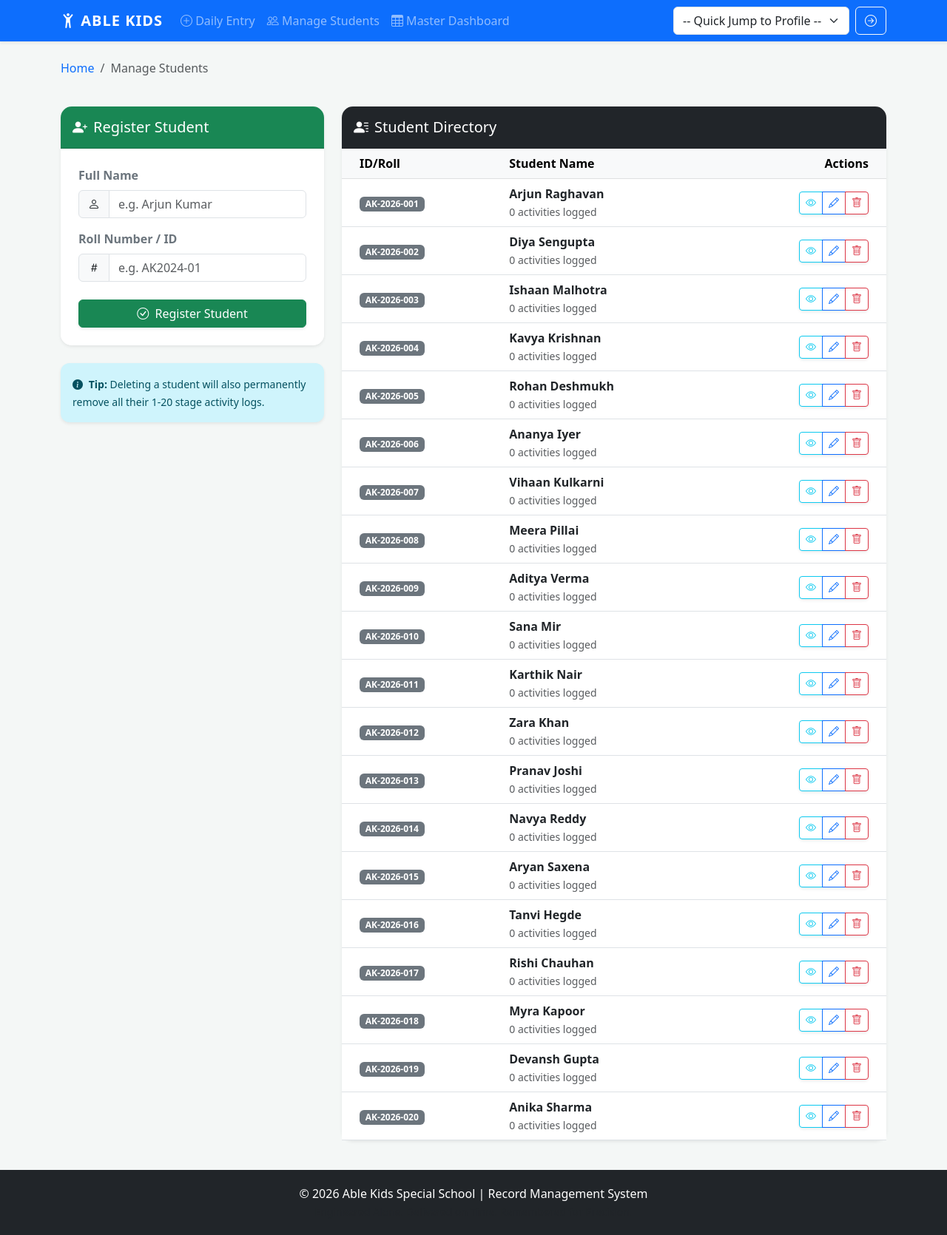
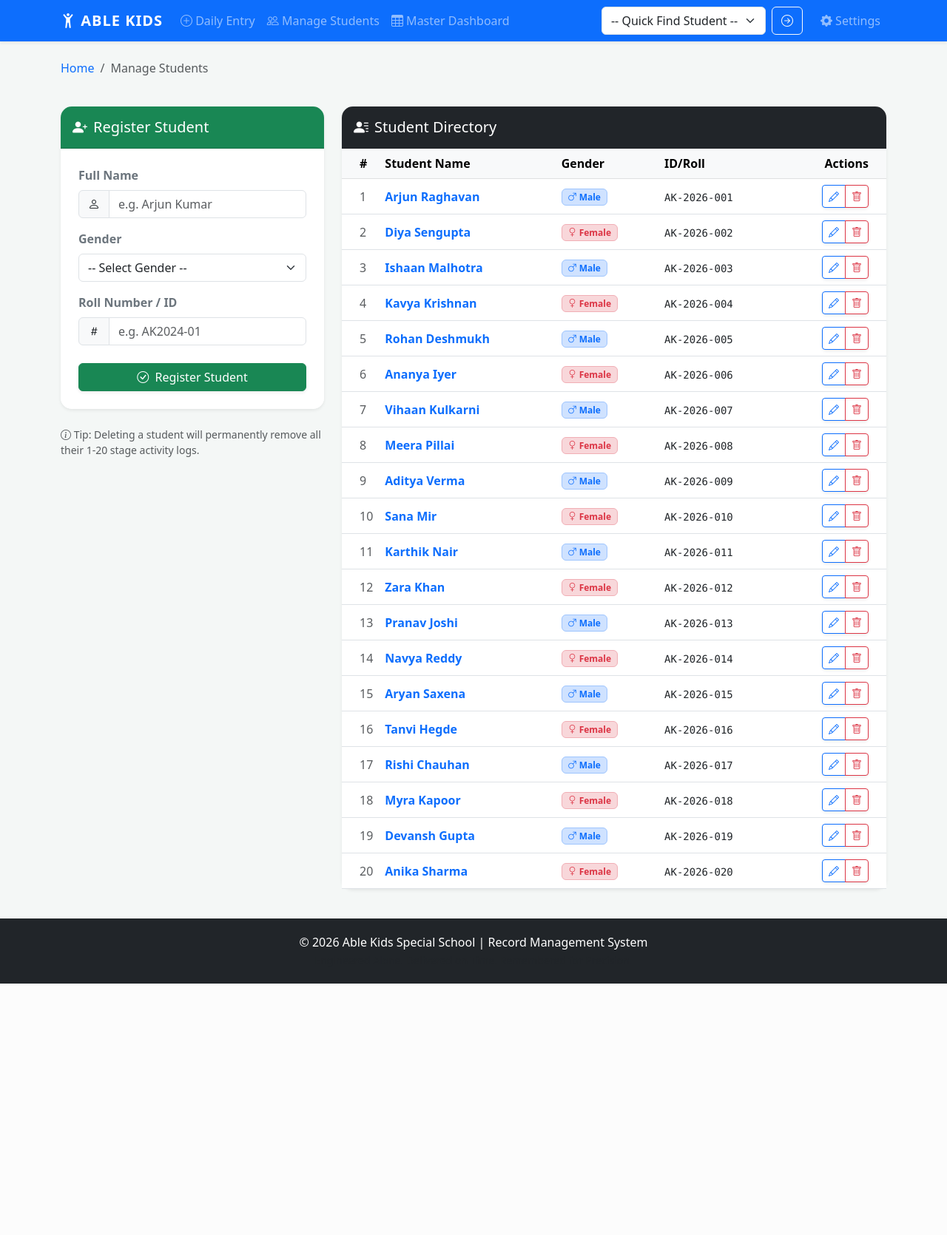
Before and after one commit to madhan96p/able_kids_app, a Flask app: page /students in a window 1280 px wide. Shown: the whole page at 74% size. After the commit the page ends 1330 px from the top, so only its background shows below. Run offline with Flask 3, Linux system fonts and the light colour scheme; data comes from the database, SQL or seed files in the repository; both versions use the stored data as it was after the commit.

Commit message:
Tracker Update

```diff
--- a/app.py
+++ b/app.py
@@ -17,7 +17,7 @@ class Student(db.Model):
     id = db.Column(db.Integer, primary_key=True)
     name = db.Column(db.String(100), nullable=False)
     roll_no = db.Column(db.String(20), unique=True)
-    # Cascade delete: Deleting a student removes all their activity records
+    gender = db.Column(db.String(10))  # New Column: Male, Female, Other
     records = db.relationship(
         'DailyActivity', backref='student', cascade="all, delete-orphan", lazy=True)
 
@@ -45,19 +45,47 @@ def inject_students():
     return dict(students_list=all_students)
 
 
+@app.context_processor
+def inject_global_data():
+    all_students = Student.query.order_by(Student.name).all()
+
+    # Fetch stages from DB
+    stages_config = AppConfig.query.filter_by(key='total_stages').first()
+    max_stages = stages_config.value if stages_config else 20
+
+    return dict(
+        students_list=all_students,
+        # Now {{ total_stages }} works in ANY html file
+        total_stages=max_stages
+    )
+
+
 @app.route('/')
 def index():
-    # Look for the 'search' ID sent by the dropdown
-    search_id = request.args.get('search')
+    # 1. Get all categories from DB
+    categories = BehavioralCategory.query.all()
 
-    if search_id:
-        # If an ID was sent, filter the list to show ONLY that student
-        students = Student.query.filter_by(id=search_id).all()
-    else:
-        # Otherwise, show all students as usual
-        students = Student.query.all()
+    # 2. Get the actual count (e.g., if Niru added a 19th one, it shows 19)
+    category_count = len(categories)
 
-    return render_template('index.html', students=students)
+    # 3. Get the Max Stages from settings
+    stages_config = AppConfig.query.filter_by(key='total_stages').first()
+    max_val = stages_config.value if stages_config else 20
+
+    # Send students, categories, count, and max_val to the HTML
+    students = Student.query.all()
+    return render_template('index.html',
+                           students=students,
+                           categories_list=categories,
+                           cat_count=category_count,
+                           total_stages=max_val)
+
+
+@app.context_processor
+def inject_global_vars():
+    # This makes {{ total_stages }} available in base.html, dashboard.html, etc.
+    config = AppConfig.query.filter_by(key='total_stages').first()
+    return dict(total_stages=config.value if config else 20)
 
 
 @app.route('/add_activity', methods=['POST'])
@@ -98,10 +126,13 @@ def dashboard():
     return render_template('dashboard.html', activities=activities)
 
 # New Models
+
+
 class BehavioralCategory(db.Model):
     id = db.Column(db.Integer, primary_key=True)
     name = db.Column(db.String(100), unique=True, nullable=False)
-    group = db.Column(db.String(50)) # e.g., "Physical", "Social"
+    group = db.Column(db.String(50))  # e.g., "Physical", "Social"
+
 
 class AppConfig(db.Model):
     id = db.Column(db.Integer, primary_key=True)
@@ -109,20 +140,31 @@ class AppConfig(db.Model):
     value = db.Column(db.Integer)
 
 # --- Settings Route ---
+
+
 @app.route('/settings', methods=['GET', 'POST'])
 def settings():
     if request.method == 'POST':
-        # Update Total Stages
+        # Update Total Stages logic...
         new_stages = request.form.get('total_stages')
         config = AppConfig.query.filter_by(key='total_stages').first()
         if config:
             config.value = int(new_stages)
             db.session.commit()
-            flash("Settings Updated!", "success")
+            flash(f"Maximum stages updated to {new_stages}!", "success")
 
-    categories = BehavioralCategory.query.all()
+    # UPDATE: Order by group then name so the Serial Numbers (1-18)
+    # follow a logical category order (Physical, then Self-Help, etc.)
+    categories = BehavioralCategory.query.order_by(
+        BehavioralCategory.group, BehavioralCategory.name).all()
+
     stages_config = AppConfig.query.filter_by(key='total_stages').first()
-    return render_template('settings.html', categories=categories, stages=stages_config.value if stages_config else 20)
+    current_stages = stages_config.value if stages_config else 20
+
+    return render_template('settings.html',
+                           categories=categories,
+                           stages=current_stages)
+
 
 @app.route('/settings/add_category', methods=['POST'])
 def add_category():
@@ -134,6 +176,7 @@ def add_category():
         db.session.commit()
         flash(f"Category '{name}' added!", "success")
     return redirect(url_for('settings'))
+
 
 @app.route('/delete_record/<int:id>')
 def delete_record(id):
@@ -154,14 +197,12 @@ def manage_students():
 @app.route('/add_student', methods=['POST'])
 def add_student():
     name = request.form.get('name')
-    roll = request.form.get('roll_no')
-    if Student.query.filter_by(roll_no=roll).first():
-        flash("Roll number already exists!", "danger")
-    else:
-        new_student = Student(name=name, roll_no=roll)
-        db.session.add(new_student)
-        db.session.commit()
-        flash(f"Student {name} registered!", "success")
+    roll_no = request.form.get('roll_no')
+    gender = request.form.get('gender')  # Get gender from form
+
+    new_student = Student(name=name, roll_no=roll_no, gender=gender)
+    db.session.add(new_student)
+    db.session.commit()
     return redirect(url_for('manage_students'))
 
 
@@ -181,10 +222,20 @@ def edit_student_page(id):
     return render_template('edit_student.html', student=student)
 
 
+@app.route('/settings/delete_category/<int:id>')
+def delete_category(id):
+    cat = BehavioralCategory.query.get_or_404(id)
+    db.session.delete(cat)
+    db.session.commit()
+    flash(f"Category '{cat.name}' removed.", "warning")
+    return redirect(url_for('settings'))
+
+
 @app.route('/update_student/<int:id>', methods=['POST'])
 def update_student(id):
     student = Student.query.get_or_404(id)
     student.name = request.form.get('name')
+    student.gender = request.form.get('gender') # Add this line
     student.roll_no = request.form.get('roll_no')
     db.session.commit()
     flash("Student profile updated!", "info")
@@ -209,3 +260,24 @@ def update_record(record_id):
 
 if __name__ == '__main__':
     app.run(debug=True)
+
+with app.app_context():
+    db.create_all()
+
+    # Seed Default Categories only if the table is empty
+    if not BehavioralCategory.query.first():
+        default_categories = [
+            ("Gross Motor", "Physical"), ("Fine Motor", "Physical"),
+            ("Locomotion", "Physical"), ("Occupation", "Physical"),
+            ("Eating/Drinking", "Self-Help"), ("Dressing", "Self-Help"),
+            ("Grooming", "Self-Help"), ("Toileting", "Self-Help"),
+            ("Self-Help General", "Self-Help"), ("Communication", "Social"),
+            ("Social Interaction", "Social"), ("Self-Direction", "Social"),
+            ("Socialization", "Social"), ("Reading", "Academic"),
+            ("Writing", "Academic"), ("Numbers", "Academic"),
+            ("Money", "Academic"), ("Time", "Academic")
+        ]
+        for name, gp in default_categories:
+            db.session.add(BehavioralCategory(name=name, group=gp))
+        db.session.commit()
+        print("Database Seeded with 18 Categories!")
--- a/templates/base.html
+++ b/templates/base.html
@@ -32,27 +32,22 @@
         }
 
         .alert-container {
-            position: absolute;
-            top: 70px;
-            right: 20px;
+            position: sticky;
+            top: 0;
             z-index: 1050;
-            min-width: 300px;
         }
     </style>
 </head>
 
 <body>
-
     <nav class="navbar navbar-expand-lg navbar-dark bg-primary shadow-sm">
         <div class="container">
             <a class="navbar-brand" href="/">
                 <i class="bi bi-person-arms-up"></i> ABLE KIDS
             </a>
-
             <button class="navbar-toggler" type="button" data-bs-toggle="collapse" data-bs-target="#navbarNav">
                 <span class="navbar-toggler-icon"></span>
             </button>
-
             <div class="collapse navbar-collapse" id="navbarNav">
                 <ul class="navbar-nav me-auto">
                     <li class="nav-item">
@@ -66,21 +61,35 @@
                     </li>
                 </ul>
 
-                <form class="d-flex" onsubmit="window.location.href='/student/' + this.search.value; return false;">
-                    <select class="form-select me-2" name="search">
-                        <option value="">-- Quick Jump to Profile --</option>
+                <form class="d-flex me-3"
+                    onsubmit="window.location.href='/student/' + this.search.value; return false;">
+                    <select class="form-select me-2" name="search" style="min-width: 180px;">
+                        {% if students_list %}
+                        <option value="">-- Quick Find Student --</option>
                         {% for s in students_list %}
                         <option value="{{ s.id }}">{{ s.name }}</option>
                         {% endfor %}
+                        {% else %}
+                        <option value="">No Students Registered</option>
+                        {% endif %}
                     </select>
-                    <button class="btn btn-outline-light" type="submit"><i
-                            class="bi bi-arrow-right-circle"></i></button>
+                    <button class="btn btn-outline-light" type="submit" {% if not students_list %}disabled{% endif %}>
+                        <i class="bi bi-arrow-right-circle"></i>
+                    </button>
                 </form>
+
+                <ul class="navbar-nav">
+                    <li class="nav-item">
+                        <a class="nav-link" href="/settings" title="Admin Settings">
+                            <i class="bi bi-gear-fill"></i> Settings
+                        </a>
+                    </li>
+                </ul>
             </div>
         </div>
     </nav>
 
-    <div class="container mt-3">
+    <div class="container mt-3 alert-container">
         {% with messages = get_flashed_messages(with_categories=true) %}
         {% if messages %}
         {% for category, message in messages %}
--- a/templates/index.html
+++ b/templates/index.html
@@ -31,7 +31,7 @@
 
                         <div class="mb-4">
                             <label class="form-label fw-bold text-secondary">
-                                <i class="bi bi-grid-fill me-1"></i> Behavioral Category (Full 18 Domains)
+                                <i class="bi bi-grid-fill me-1"></i> Behavioral Category (Full {{ cat_count }} Domains)
                             </label>
                             <select name="category" class="form-select border-primary-subtle" required>
                                 <optgroup label="Physical & Motor Skills">
@@ -68,10 +68,10 @@
 
                         <div class="mb-4">
                             <label class="form-label fw-bold text-secondary">
-                                <i class="bi bi-graph-up-arrow me-1"></i> Current Stage (1 - 20)
+                                <i class="bi bi-bar-chart-steps me-1"></i> Progress Stage (1 to {{ total_stages }})
                             </label>
                             <input type="number" name="stage" class="form-control border-primary-subtle" min="1"
-                                max="20" placeholder="Enter level (1-20)" required>
+                                max="{{ total_stages }}" placeholder="Enter level (1-{{ total_stages }})" required>
                             <div class="form-text text-info">
                                 <i class="bi bi-info-circle"></i> Refer to the behavioral profile chart for exact stage
                                 mapping.
--- a/templates/manage_students.html
+++ b/templates/manage_students.html
@@ -18,14 +18,25 @@
                             <label class="form-label fw-bold text-secondary">Full Name</label>
                             <div class="input-group">
                                 <span class="input-group-text bg-light"><i class="bi bi-person"></i></span>
-                                <input type="text" name="name" class="form-control" placeholder="e.g. Arjun Kumar" required>
+                                <input type="text" name="name" class="form-control" placeholder="e.g. Arjun Kumar"
+                                    required>
                             </div>
+                        </div>
+                        <div class="mb-3">
+                            <label class="form-label fw-bold text-secondary">Gender</label>
+                            <select name="gender" class="form-select" required>
+                                <option value="">-- Select Gender --</option>
+                                <option value="Male">Male</option>
+                                <option value="Female">Female</option>
+                                <option value="Other">Other</option>
+                            </select>
                         </div>
                         <div class="mb-3">
                             <label class="form-label fw-bold text-secondary">Roll Number / ID</label>
                             <div class="input-group">
                                 <span class="input-group-text bg-light"><i class="bi bi-hash"></i></span>
-                                <input type="text" name="roll_no" class="form-control" placeholder="e.g. AK2024-01" required>
+                                <input type="text" name="roll_no" class="form-control" placeholder="e.g. AK2024-01"
+                                    required>
                             </div>
                         </div>
                         <button type="submit" class="btn btn-success w-100 shadow-sm mt-2">
@@ -35,9 +46,10 @@
                 </div>
             </div>
 
-            <div class="alert alert-info border-0 shadow-sm" style="border-radius: 12px;">
-                <small><i class="bi bi-info-circle-fill me-1"></i> <strong>Tip:</strong> Deleting a student will also permanently remove all their 1-20 stage activity logs.</small>
-            </div>
+            <p class="text-muted small">
+                <i class="bi bi-info-circle"></i> Tip: Deleting a student will permanently remove all their 1-{{
+                total_stages }} stage activity logs.
+            </p>
         </div>
 
         <div class="col-md-8">
@@ -49,31 +61,45 @@
                     <table class="table table-hover align-middle mb-0">
                         <thead class="table-light">
                             <tr>
-                                <th class="ps-4">ID/Roll</th>
+                                <th class="ps-4" style="width: 50px;">#</th>
                                 <th>Student Name</th>
+                                <th>Gender</th>
+                                <th>ID/Roll</th>
                                 <th class="text-end pe-4">Actions</th>
                             </tr>
                         </thead>
                         <tbody>
                             {% for s in students %}
                             <tr>
-                                <td class="ps-4"><span class="badge bg-secondary">{{ s.roll_no }}</span></td>
+                                <td class="ps-4 text-muted">{{ loop.index }}</td>
                                 <td>
-                                    <div class="fw-bold text-dark">{{ s.name }}</div>
-                                    <small class="text-muted">{{ s.records|length }} activities logged</small>
+                                    <span class="fw-bold text-primary">{{ s.name }}</span>
                                 </td>
+                                <td>
+                                    {% if s.gender == 'Male' %}
+                                    <span class="badge bg-primary-subtle text-primary border border-primary-subtle">
+                                        <i class="bi bi-gender-male"></i> Male
+                                    </span>
+                                    {% elif s.gender == 'Female' %}
+                                    <span class="badge bg-danger-subtle text-danger border border-danger-subtle">
+                                        <i class="bi bi-gender-female"></i> Female
+                                    </span>
+                                    {% else %}
+                                    <span class="badge bg-secondary-subtle text-secondary border">
+                                        {{ s.gender or 'N/A' }}
+                                    </span>
+                                    {% endif %}
+                                </td>
+                                <td><code class="text-dark">{{ s.roll_no }}</code></td>
                                 <td class="text-end pe-4">
                                     <div class="btn-group shadow-sm">
-                                        <a href="/student/{{ s.id }}" class="btn btn-sm btn-outline-info" title="View Progress">
-                                            <i class="bi bi-eye"></i>
-                                        </a>
-                                        <a href="/edit_student/{{ s.id }}" class="btn btn-sm btn-outline-primary" title="Edit Profile">
+                                        <a href="/edit_student/{{ s.id }}" class="btn btn-sm btn-outline-primary"
+                                            title="Edit Profile">
                                             <i class="bi bi-pencil"></i>
                                         </a>
-                                        <a href="/delete_student/{{ s.id }}"
-                                           class="btn btn-sm btn-outline-danger"
-                                           onclick="return confirm('WARNING: Are you sure? This will delete {{ s.name }} and ALL their progress records permanently.')"
-                                           title="Delete Student">
+                                        <a href="/delete_student/{{ s.id }}" class="btn btn-sm btn-outline-danger"
+                                            onclick="return confirm('WARNING: This will delete {{ s.name }} and ALL records.')"
+                                            title="Delete Student">
                                             <i class="bi bi-trash"></i>
                                         </a>
                                     </div>
@@ -83,8 +109,9 @@
 
                             {% if not students %}
                             <tr>
-                                <td colspan="3" class="text-center py-5">
-                                    <p class="text-muted mb-0">No students registered yet. Use the form on the left to start.</p>
+                                <td colspan="5" class="text-center py-5 text-muted">
+                                    <i class="bi bi-people fs-2 d-block mb-2"></i>
+                                    No students registered yet.
                                 </td>
                             </tr>
                             {% endif %}
```
Also changed, not shown: reset_db.py (added, +40 -0 lines), templates/edit_record.html (+6 -2 lines), templates/settings.html (+32 -5 lines), instance/able_kids.db.
